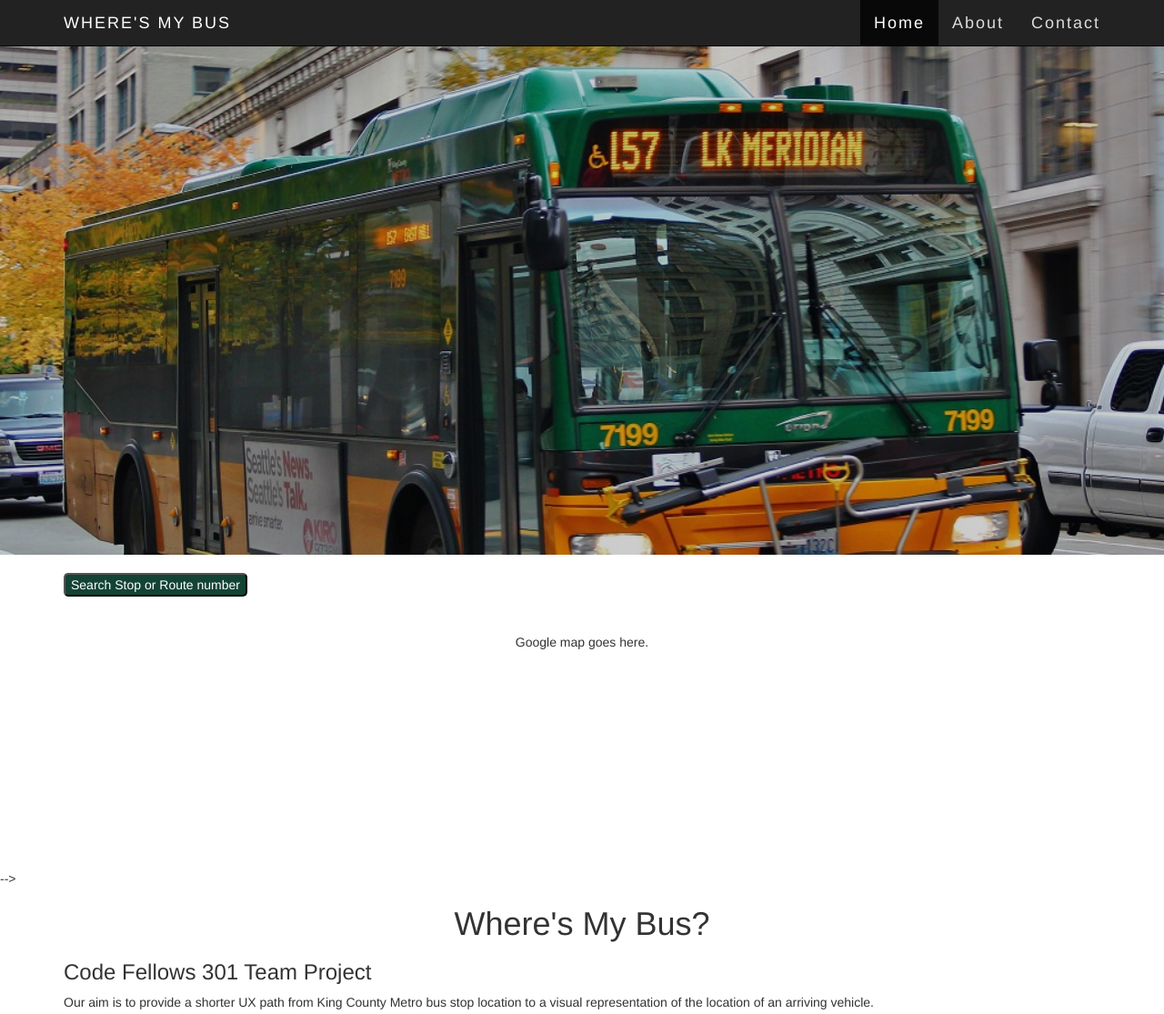
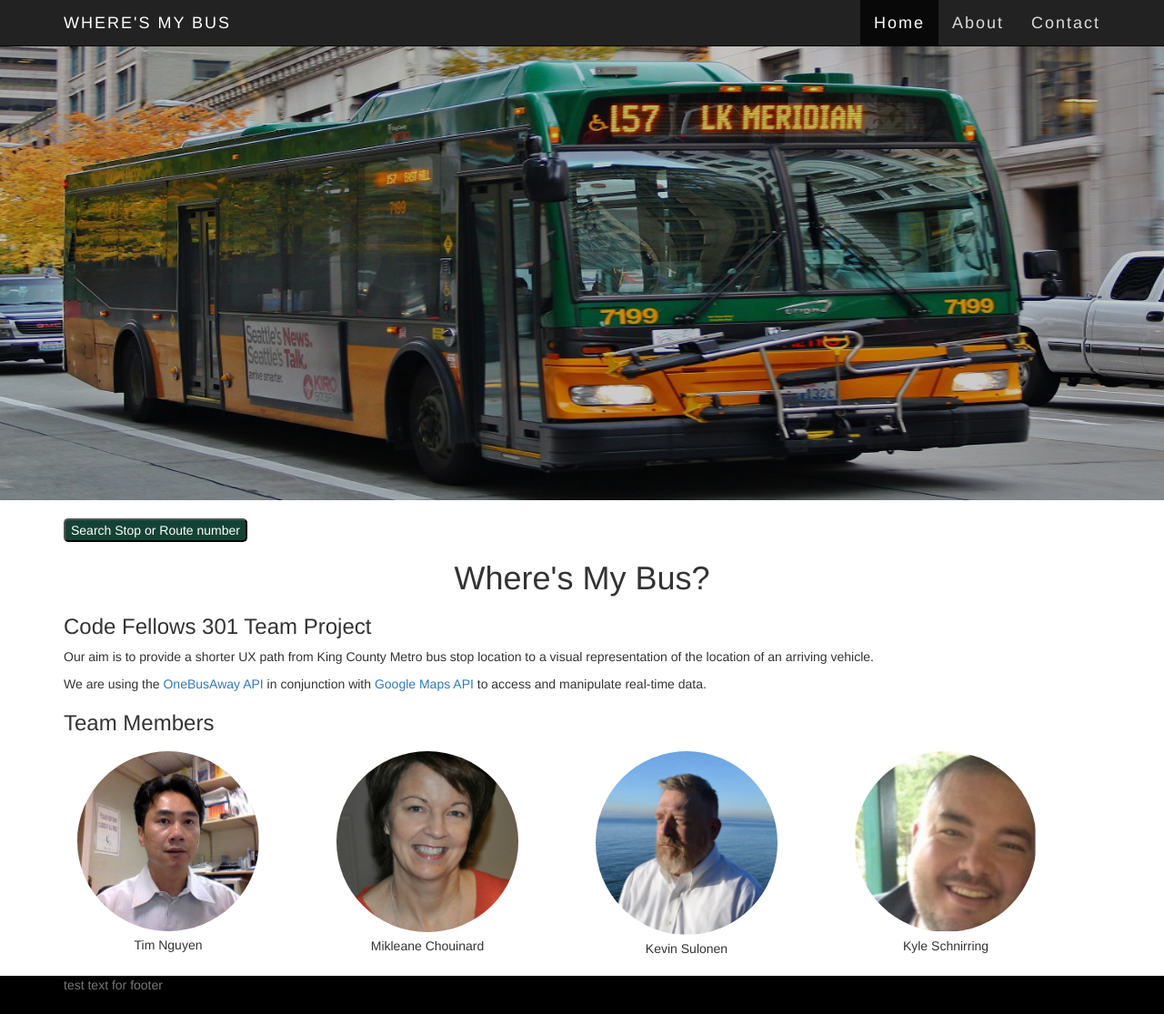
Before and after one commit to sulonen/wheres-my-bus, a website: page index.html in a window 1280 px wide. Shown: the top 1115 px of the page at 91% size. Drawn offline with nearby package versions, Linux system fonts and the light colour scheme.

Commit message:
avoid merge conflicts

```diff
--- a/index.html
+++ b/index.html
@@ -50,6 +50,7 @@
         <div class="container">
           <!-- Trigger the modal with a button -->
           </br>
+
           <button type="button" class="btn-md search" data-toggle="modal" data-target="#myModal">Search Stop or Route number</button>
 
           <!-- Modal -->
@@ -78,13 +79,7 @@
         </div>
       </section>
 
-      <section>
-        <div class="container">
-          <div id="google-map" class="map">
-            <p>Google map goes here.</p>
-          </div>
-        </div> --> <!-- /.container -->
-      </section>
+
       <section>
         <div class="about container">
           <h1 class="text-center">Where's My Bus?</h1>
--- a/styles/modules.css
+++ b/styles/modules.css
@@ -1,17 +1,7 @@
 body {
   padding-top: 50px;
 }
-figure {
-  display: table;
-}
-figcaption {
-  display: table-row;
-  text-align:center;
-}
-.gap-top {
-  margin-top: 8px;
-  margin-bottom: 5px;
-}
+
 .navbar .nav li a {
  color: #ddd;
  font-size: 18px;
@@ -39,11 +29,9 @@ letter-spacing: 2px;
 
 .main-img {
   background: linear-gradient(rgba(0, 0, 0, 0.2), rgba(0, 0, 0, 0.2)), url("../img/King_County_Metro.jpg");
-  height: 70vh;
+  height: 500px;
   width: auto;
-  background-size: 100%;
-  background-repeat: no-repeat;
-  background-position: top;
+  background-size: 100% 100%;
 }
 
 .modal-header {
@@ -77,6 +65,18 @@ input {
   text-align: center;
 }
 
+figure {
+  display: table;
+}
+figcaption {
+  display: table-row;
+  text-align:center;
+}
+.gap-top {
+  margin-top: 8px;
+  margin-bottom: 5px;
+}
+
 .footer {
   /*position: absolute;
   bottom: 0;*/
```
